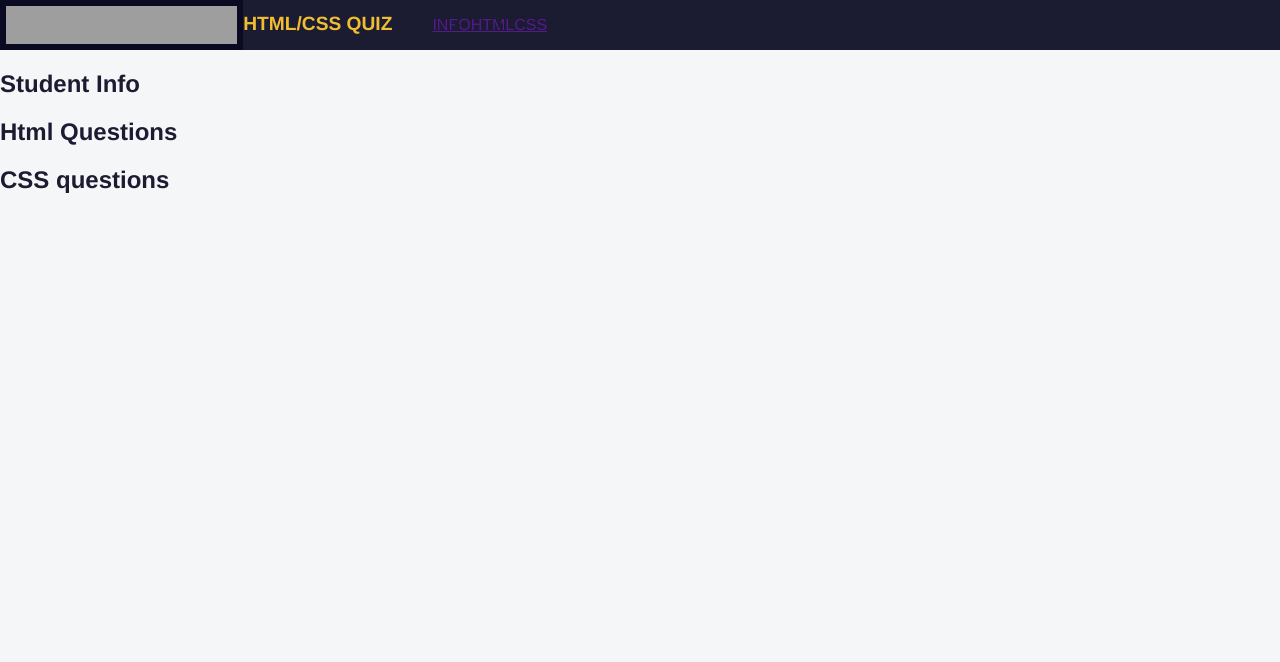
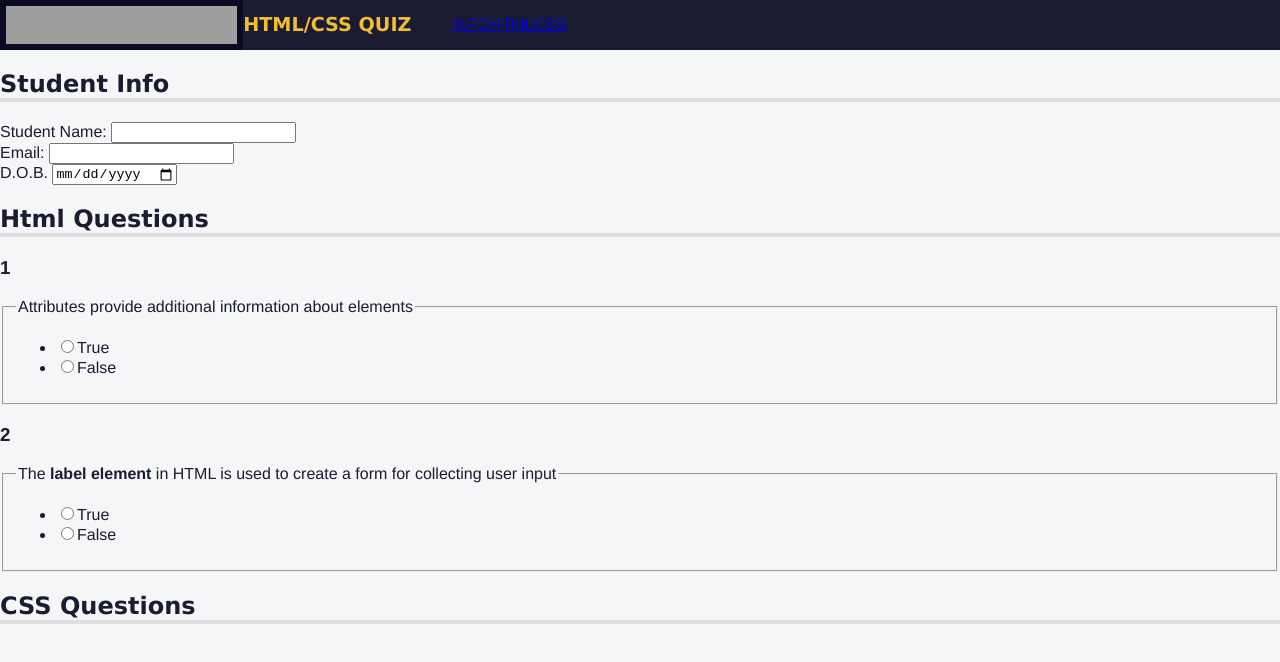
Before and after one commit to Joejosep/Quiz-test, a plain HTML site: page index.html in a window 1280 px wide. Drawn offline with Linux system fonts and the light colour scheme; grey boxes are pictures that could not be loaded.

Commit message:
Add files via upload

```diff
--- a/index.html
+++ b/index.html
@@ -13,9 +13,9 @@
         <h1>HTML/CSS QUIZ</h1>
         <nav>
             <ul>
-                <li><a href="">INFO</a></li>
-                <li><a href="">HTML</a></li>
-                <li><a href="">CSS</a></li>
+                <li><a href="#student-info">INFO</a></li>
+                <li><a href="#html-questions">HTML</a></li>
+                <li><a href="#css-questions">CSS</a></li>
             </ul>
         </nav>
     </header>
@@ -23,14 +23,59 @@
        <form action="https://freecodecamp.org/practice-project/accessibility-quiz" method="post">
             <section role="region" aria-labelledby="student-info">
                 <h2 id="student-info">Student Info</h2>
+                <div class="info">
+                    <label for="name">Student Name:</label>
+                    <input type="text" id="name" name="name">
+                </div>
+
+                <div class="info">
+                    <label for="email">Email:</label>
+                    <input type="email" id="email" name="email">
+                </div>
+
+                <div class="info">
+                    <label for="birth-date">D.O.B.<span class="sr-only">(Date of Birth)</span></label>
+                    <input type="date" id="birth-date" name="date">
+                </div>
             </section>
 
             <section role="region" aria-labelledby="html-questions">
                 <h2 id="html-questions">Html Questions</h2>
+                <div class="question-block">
+                    <h3>1</h3>
+                    <fieldset class="question" name="first-question">
+                        <Legend>Attributes provide additional information about elements</Legend>
+                        <ul class="answers-list">
+                            <li>
+                                <label for="q1-a1"><input type="radio" id="q1-a1" value="true" name="q1-a">True</label>
+                            </li>
+
+                            <li>
+                                <label for="q1-a2"><input type="radio" id="q1-a2" value="false" name="q1-a">False</label>
+                            </li>
+                        </ul>
+                    </fieldset>
+                </div>
+
+                <div class="question-block">
+                    <h3>2</h3>
+                    <fieldset class="question" name="second-question">
+                        <Legend>The <Strong>label element</Strong> in HTML is used to create a form for collecting user input</Legend>
+                        <ul class="answers-list">
+                            <li>
+                                <label for="q2-a1"><input type="radio" id="q2-a1" value="true" name="q2-a">True</label>
+                            </li>
+
+                            <li>
+                                <label for="q2-a2"><input type="radio" id="q2-a2" value="false" name="q2-a">False</label>
+                            </li>
+                        </ul>
+                    </fieldset>
+                </div>
             </section>
 
             <section role="region" aria-labelledby="css-questions">
-                <h2 id="css-questions">CSS questions</h2>
+                <h2 id="css-questions">CSS Questions</h2>
             </section>
        </form>
     </main>
--- a/styles.css
+++ b/styles.css
@@ -28,3 +28,23 @@ nav > ul {
         display: flex;
         justify-content: space-evenly;
 }
+
+h1, h2 {
+  font-family: Verdana, Geneva, Tahoma, sans-serif;
+}
+
+h2 {
+  border-bottom: 4px solid #dfdfe2;
+}
+
+.sr-only {
+  position: absolute;
+  width: 1px;
+  height: 1px;
+  padding: 0;
+  margin: -1px;
+  overflow: hidden;
+  clip: rect(0, 0, 0, 0);
+  white-space: nowrap;
+  border: 0;
+}
```
